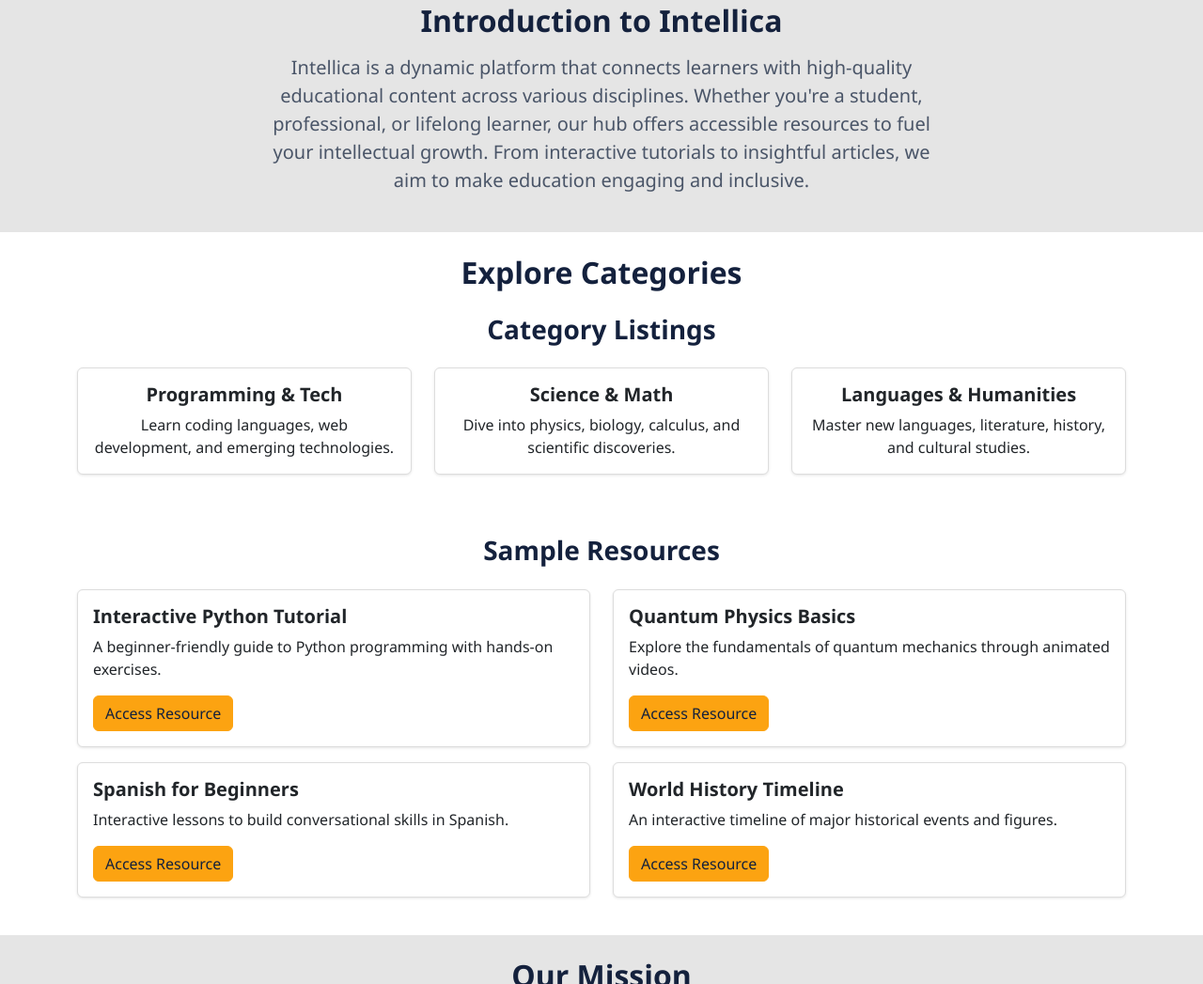
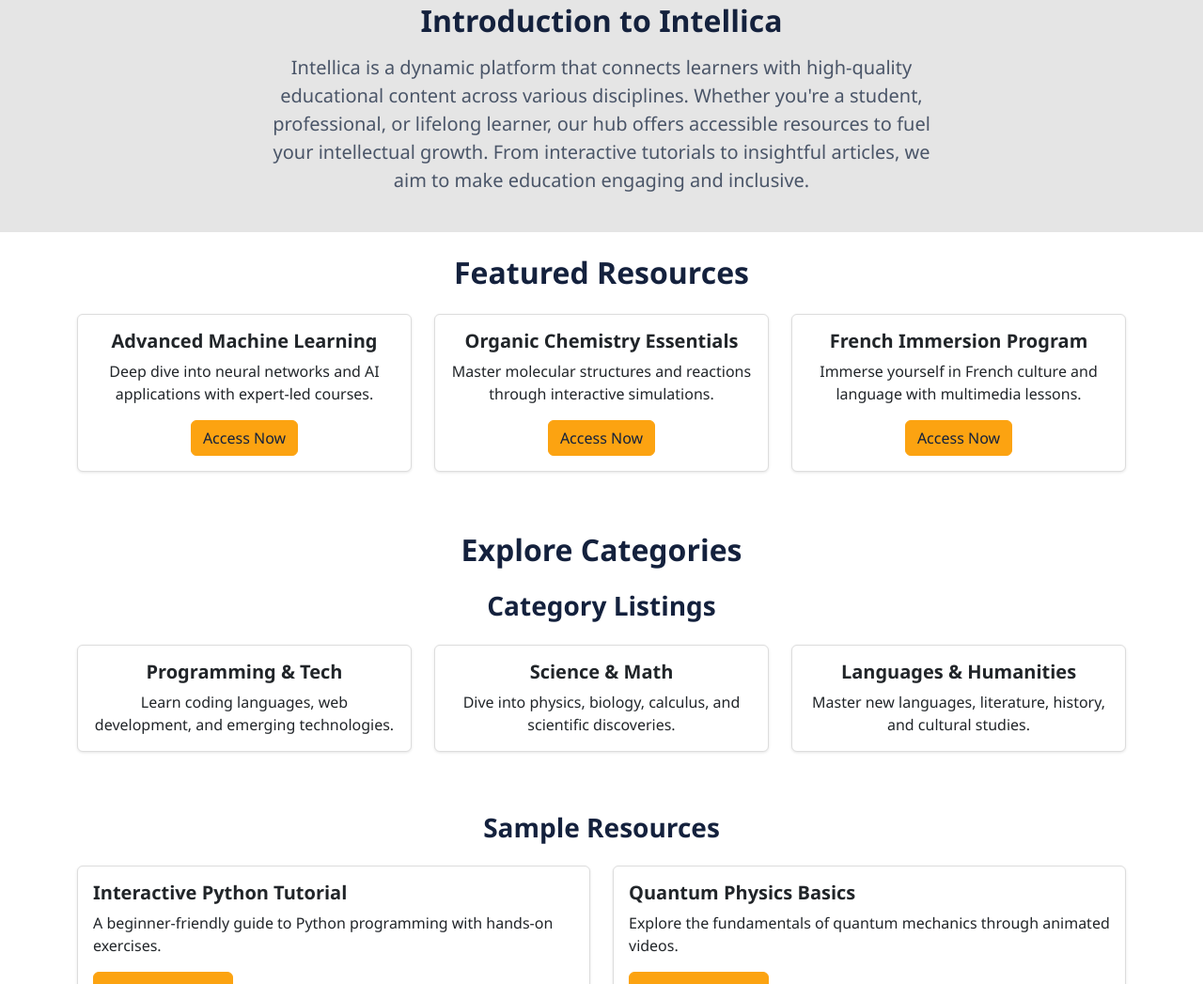
Before and after one commit to itomnat/EduResourceHub, a plain HTML site: page index.html in a window 1280 px wide. Shown: the part 661-1708 px from the top of the page at 94% size. Drawn offline with nearby package versions, Linux system fonts and the light colour scheme.

Commit message:
added codes

```diff
--- a/index.html
+++ b/index.html
@@ -57,6 +57,40 @@
         </div>
     </section>
 
+    <section id="featured" class="py-4 bg-white">
+        <div class="container">
+            <h2 class="text-center mb-4">Featured Resources</h2>
+            <div class="row">
+                <div class="col-md-4 mb-3">
+                    <div class="card h-100">
+                        <div class="card-body text-center p-3">
+                            <h5 class="card-title">Advanced Machine Learning</h5>
+                            <p class="card-text">Deep dive into neural networks and AI applications with expert-led courses.</p>
+                            <a href="#" class="btn btn-gold">Access Now</a>
+                        </div>
+                    </div>
+                </div>
+                <div class="col-md-4 mb-3">
+                    <div class="card h-100">
+                        <div class="card-body text-center p-3">
+                            <h5 class="card-title">Organic Chemistry Essentials</h5>
+                            <p class="card-text">Master molecular structures and reactions through interactive simulations.</p>
+                            <a href="#" class="btn btn-gold">Access Now</a>
+                        </div>
+                    </div>
+                </div>
+                <div class="col-md-4 mb-3">
+                    <div class="card h-100">
+                        <div class="card-body text-center p-3">
+                            <h5 class="card-title">French Immersion Program</h5>
+                            <p class="card-text">Immerse yourself in French culture and language with multimedia lessons.</p>
+                            <a href="#" class="btn btn-gold">Access Now</a>
+                        </div>
+                    </div>
+                </div>
+            </div>
+        </div>
+    </section>
     <section id="categories-section" class="py-4 bg-white">
         <div class="container">
             <h2 class="text-center mb-4">Explore Categories</h2>
```
